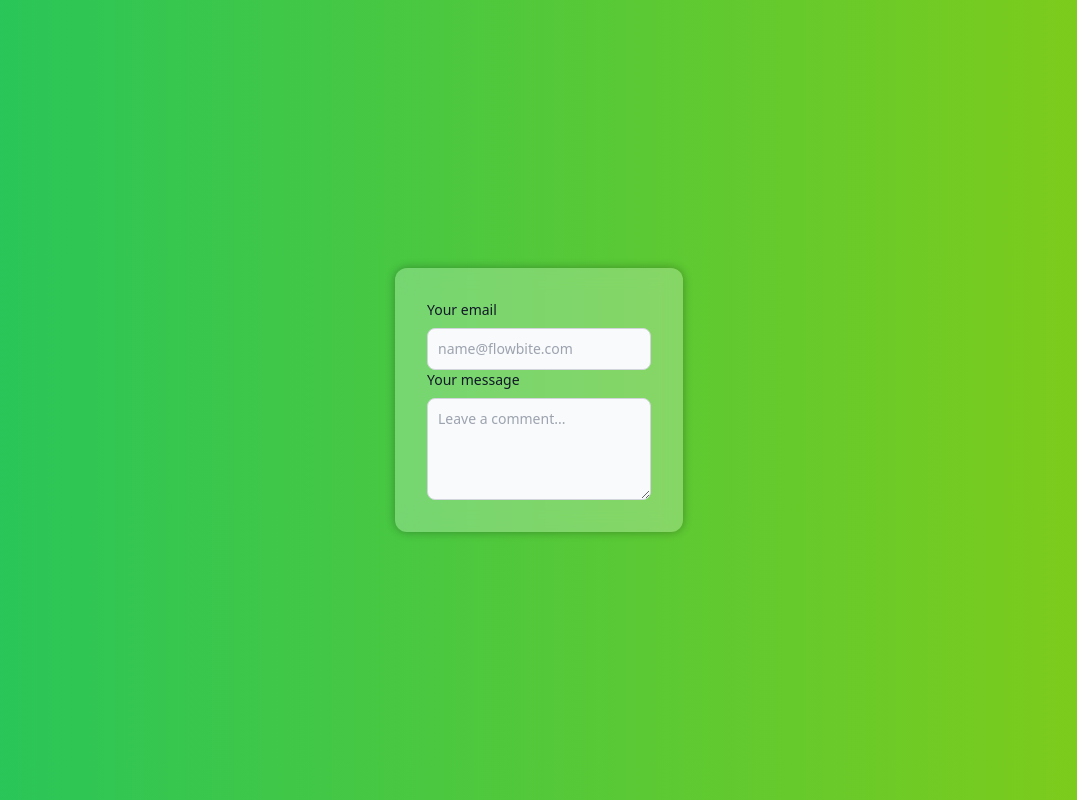
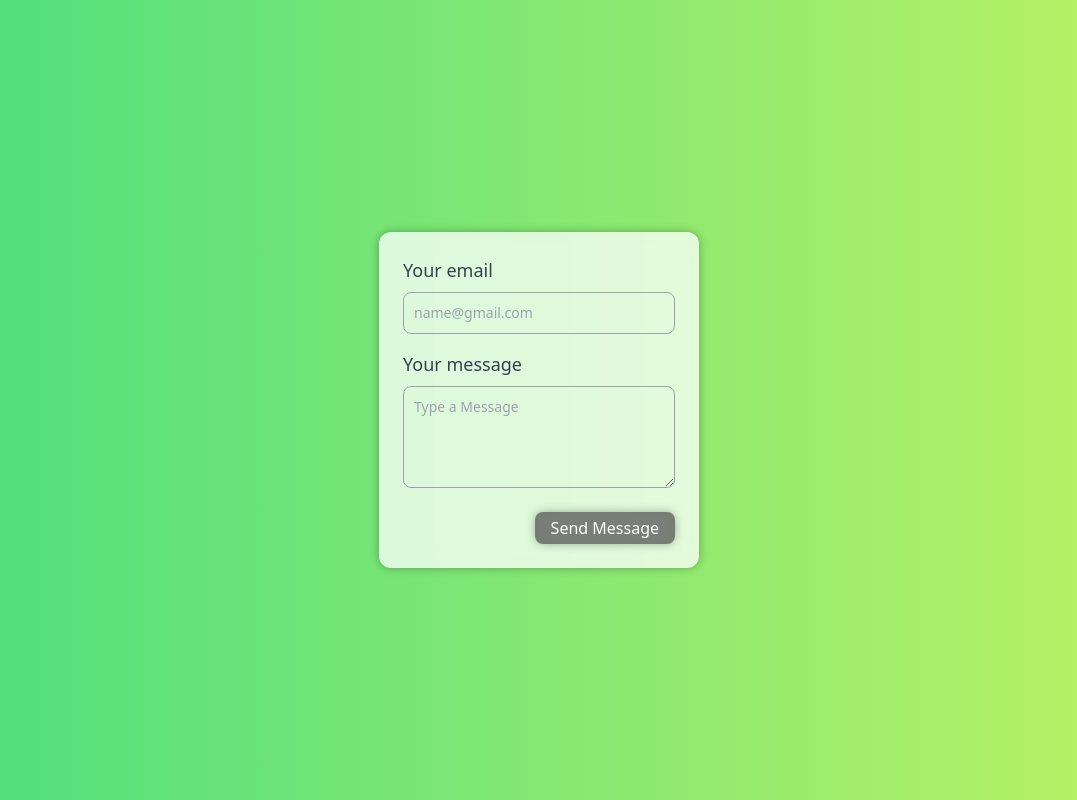
Before and after one commit to Ehsan-ul-Rehman/GC-Trading-LLC, a plain HTML site: page send-message.html in a window 1280 px wide. Shown: the whole page, without its empty margins (101-1178 px from the left). Drawn offline with nearby package versions, Linux system fonts and the light colour scheme; a web font is replaced by a local one.

Commit message:
form edit

```diff
--- a/send-message.html
+++ b/send-message.html
@@ -21,16 +21,18 @@
     </style>
 </head>
 
-<body class="bg-gradient-to-r from-green-500 to-lime-500 h-screen text-gray-700 flex items-center justify-center">
-    <form class="blur-effect bg-white bg-opacity-25 bordr border-white p-8 rounded-xl">
-        <label for="email" class="block mb-2 text-sm font-medium text-gray-900 dark:text-white">Your email</label>
-        <input type="email" id="email" aria-describedby="helper-text-explanation"
-            class="bg-gray-50 border border-gray-300 text-gray-900 text-sm rounded-lg focus:ring-blue-500 focus:border-blue-500 block w-full p-2.5"
-            placeholder="name@flowbite.com">
-        <label for="message" class="block mb-2 text-sm font-medium text-gray-900 dark:text-white">Your message</label>
+<body class="bg-gradient-to-r from-green-400 to-lime-300 h-screen text-gray-700 flex items-center justify-center">
+    <form class="bg-white bg-opacity-75 blur-effect bordr border-white p-6 rounded-xl w-1/4">
+        <label for="email" class="block mb-2 text-lg text-gray-700">Your email</label>
+        <input type="email" id="email"
+            class="bg-transparent border border-gray-400 text-black text-sm rounded-lg block w-full p-2.5 mb-4"
+            placeholder="name@gmail.com">
+
+        <label for="message" class="block mb-2 text-lg text-gray-700">Your message</label>
         <textarea id="message" rows="4"
-            class="block p-2.5 w-full text-sm text-gray-900 bg-gray-50 rounded-lg border border-gray-300 focus:ring-blue-500 focus:border-blue-500"
-            placeholder="Leave a comment..."></textarea>
+            class="block p-2.5 w-full text-sm text-black bg-transparent rounded-lg border border-gray-400 mb-6"
+            placeholder="Type a Message"></textarea>
+        <input type="submit" value="Send Message" class=" text-end blur-effect rounded-lg text-base ml-auto flex text-white bg-black bg-opacity-50 px-4 py-1 hover:bg-opacity-75 transition ease-in-out">
     </form>
 </body>
 
```
